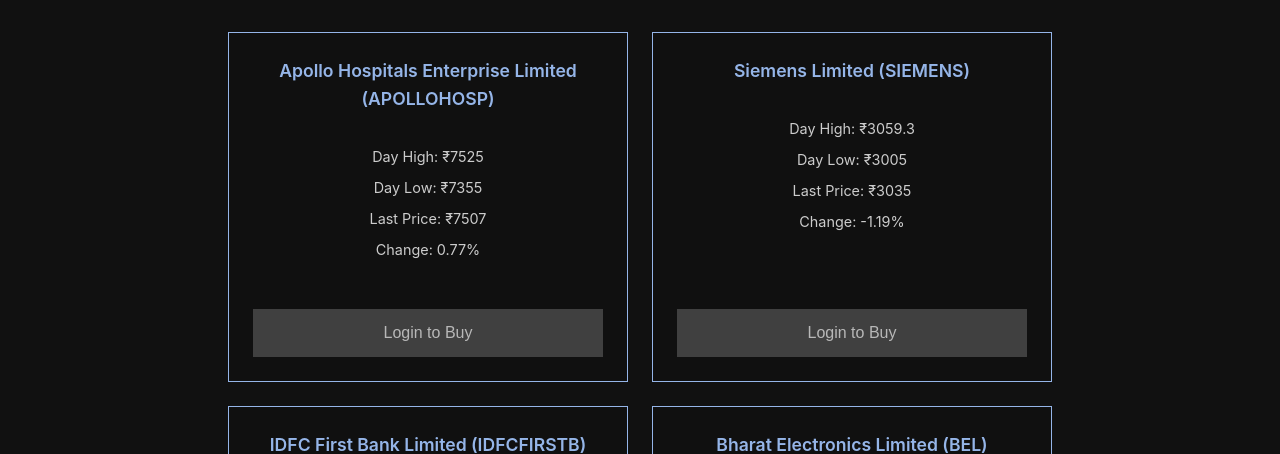
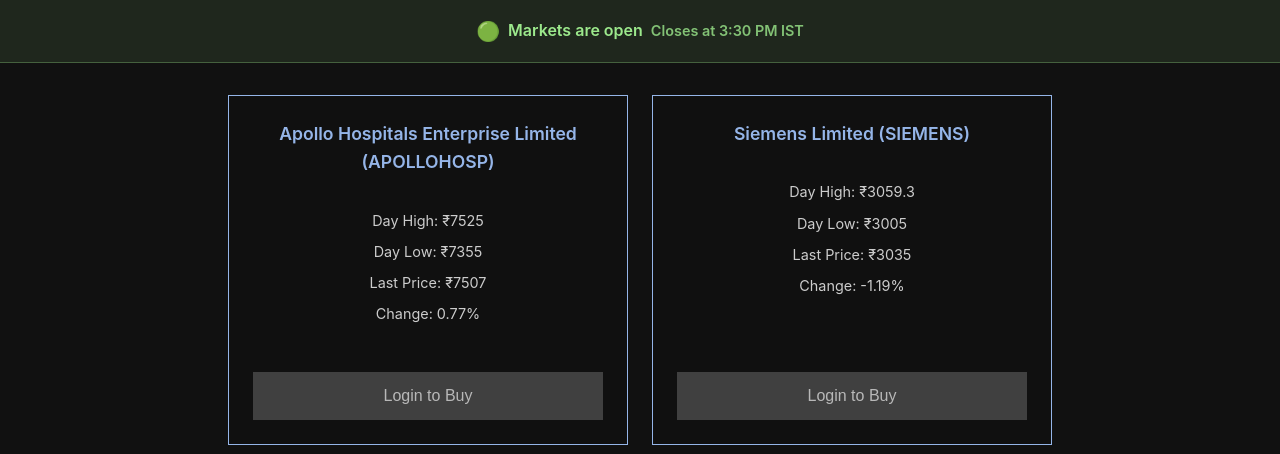
Before and after one commit to zendrix396/frontpage, a Django app: page /stock/ in a window 1280 px wide. Shown: the part 85-539 px from the top of the page. Run offline with Django 5.2, Linux system fonts and the light colour scheme; data comes from the database, SQL or seed files in the repository; both versions use the stored data as it was after the commit; parts of the project's set-up code (start-up, migrations or seed data) failed here and were passed over.

Commit message:
market timings setup + tests

```diff
--- a/static/css/stockspage.css
+++ b/static/css/stockspage.css
@@ -8,6 +8,46 @@
     margin: 0 auto;
     padding: 2rem;
     box-sizing: border-box;
+}
+
+.market-status-banner {
+    padding: 1rem;
+    text-align: center;
+    font-weight: 600;
+    border-bottom: 1px solid rgba(149, 181, 232, 0.2);
+}
+
+.market-status-banner.market-open {
+    background-color: rgba(156, 233, 140, 0.1);
+    color: #9ce98c;
+    border-color: rgba(156, 233, 140, 0.3);
+}
+
+.market-status-banner.market-closed {
+    background-color: rgba(233, 140, 140, 0.1);
+    color: #e98c8c;
+    border-color: rgba(233, 140, 140, 0.3);
+}
+
+.market-status-content {
+    display: flex;
+    align-items: center;
+    justify-content: center;
+    gap: 0.5rem;
+    flex-wrap: wrap;
+}
+
+.market-status-icon {
+    font-size: 1.2rem;
+}
+
+.market-status-text {
+    font-size: 1rem;
+}
+
+.market-status-time {
+    font-size: 0.9rem;
+    opacity: 0.8;
 }
 
 .dashboard-item {
@@ -83,7 +123,8 @@
     transform: translateY(0);
 }
 
-.submit-button:disabled {
+.submit-button:disabled,
+.submit-button.disabled {
     background-color: #555;
     border-color: #555;
     cursor: not-allowed;
@@ -103,6 +144,11 @@
         max-width: 350px;
         padding: 1.25rem;
         min-height: 220px;
+    }
+
+    .market-status-content {
+        flex-direction: column;
+        gap: 0.25rem;
     }
 }
 
@@ -130,4 +176,16 @@
         padding: 0.75rem 1.25rem;
         font-size: 0.9rem;
     }
+
+    .market-status-banner {
+        padding: 0.75rem;
+    }
+
+    .market-status-text {
+        font-size: 0.9rem;
+    }
+
+    .market-status-time {
+        font-size: 0.8rem;
+    }
 }
--- a/stockslist/templates/stockslist/index.html
+++ b/stockslist/templates/stockslist/index.html
@@ -11,6 +11,19 @@
 </head>
 <body>
     {% include 'partials/_navbar.html' %}
+
+    <div class="market-status-banner {% if market_status.is_open %}market-open{% else %}market-closed{% endif %}">
+        <div class="market-status-content">
+            <span class="market-status-icon">{% if market_status.is_open %}🟢{% else %}🔴{% endif %}</span>
+            <span class="market-status-text">{{ market_status.message }}</span>
+            {% if market_status.is_open %}
+                <span class="market-status-time">{{ market_status.next_close }}</span>
+            {% else %}
+                <span class="market-status-time">{{ market_status.next_open }}</span>
+            {% endif %}
+        </div>
+    </div>
+
     <div class="forflex">
         {% for company in data %}
         <form action="{% url 'stockslist:buy' %}" method="POST">
@@ -30,8 +43,10 @@
                 <input type="hidden" name="companySymbol" value="{{ company.symbol }}">
                 <input type="hidden" name="lastPrice" class="priceInput" value="{{ company.lastPrice }}">
 
-                {% if fetchUser %}
+                {% if fetchUser and market_status.is_open %}
                     <button type="submit" name="buy" value="Buy" class="submit-button">Buy Stock</button>
+                {% elif fetchUser and not market_status.is_open %}
+                    <button type="submit" name="buy" value="Buy" disabled class="submit-button disabled">Market Closed</button>
                 {% else %}
                     <button type="submit" name="buy" value="Buy" disabled class="submit-button">Login to Buy</button>
                 {% endif %}
--- /dev/null
+++ b/stockslist/utils.py
@@ -0,0 +1,55 @@
+from datetime import datetime, time
+import pytz
+
+def is_market_open():
+    """
+    Check if Indian stock market is currently open.
+    Market hours: 9:15 AM to 3:30 PM, Monday to Friday (IST)
+    """
+    ist = pytz.timezone('Asia/Kolkata')
+    now = datetime.now(ist)
+
+    if now.weekday() >= 5:  # Saturday or Sunday
+        return False
+
+    market_open = time(9, 15)
+    market_close = time(15, 30)
+
+    current_time = now.time()
+
+    return market_open <= current_time <= market_close
+
+def get_market_status():
+    """
+    Get market status with additional information
+    """
+    is_open = is_market_open()
+    ist = pytz.timezone('Asia/Kolkata')
+    now = datetime.now(ist)
+
+    if is_open:
+        return {
+            'is_open': True,
+            'message': 'Markets are open',
+            'next_close': f"Closes at 3:30 PM IST"
+        }
+    else:
+        if now.weekday() >= 5:
+            return {
+                'is_open': False,
+                'message': 'Markets are closed (Weekend)',
+                'next_open': f"Opens Monday at 9:15 AM IST"
+            }
+        else:
+            if now.time() < time(9, 15):
+                return {
+                    'is_open': False,
+                    'message': 'Markets are closed',
+                    'next_open': f"Opens today at 9:15 AM IST"
+                }
+            else:
+                return {
+                    'is_open': False,
+                    'message': 'Markets are closed',
+                    'next_open': f"Opens tomorrow at 9:15 AM IST"
+                }
--- a/stockslist/views.py
+++ b/stockslist/views.py
@@ -10,6 +10,15 @@ from authorization.models import UserCreds, StockOwnership
 from django.http import JsonResponse
 from django.contrib.auth.decorators import login_required
 from django.utils.decorators import method_decorator
+from .utils import is_market_open, get_market_status
+from django.http import HttpResponseForbidden
+
+def market_hours_required(view_func):
+    def wrapper(request, *args, **kwargs):
+        if not is_market_open():
+            return HttpResponseForbidden("Trading is only allowed during market hours (9:15 AM - 3:30 PM IST, Monday to Friday)")
+        return view_func(request, *args, **kwargs)
+    return wrapper
 
 class Index(TemplateView):
     template_name = 'stockslist/index.html'
@@ -17,9 +26,11 @@ class Index(TemplateView):
         context= super().get_context_data(**kwargs)
         context['data'] = Stock.objects.all()
         context['fetchUser'] = self.request.user if self.request.user.is_authenticated else None
+        context['market_status'] = get_market_status()
         return context
 
 @login_required
+@market_hours_required
 def confirmPurchase(request):
     try:
         symbol = request.POST.get("symbol")
@@ -67,18 +78,21 @@ class Dashboard(generic.TemplateView):
             p.last_price = stock_map.get(p.symbol, '0.0')
         context['data'] = owned
         context['user'] = user
+        context['market_status'] = get_market_status()
         return context
 
 @login_required
 def purchaseSuccess(request):
     purchase_data = request.session.get('purchase_data', None)
+    if not purchase_data:
+        return redirect('stockslist:index')
+
     purchase_data['total_cost'] = purchase_data['brought_prize']*purchase_data['quantity']
     purchase_data['amount_left'] = round(get_object_or_404(UserCreds, username=request.user.username).amount,2)
-    if not purchase_data:
-        return redirect('stockslist:index')
     return render(request, 'stockslist/successBuy.html', context={'data':purchase_data})
 
 @login_required
+@market_hours_required
 def buy(request):
     try:
         companySymbol = request.POST.get("companySymbol")
@@ -114,6 +128,7 @@ def stock_data_json(request):
     return JsonResponse(data, safe=False)
 
 @login_required
+@market_hours_required
 def sell(request):
     try:
         purchase_id = request.POST.get('id')
```
Also changed, not shown: requirements.txt (+4 -4 lines), static/css/dashboard.css (+76 -9 lines), stockslist/templates/stockslist/dashboard.html (+18 -1 lines), stockslist/tests.py (+77 -6 lines), README.md, prod_db.sqlite3.
